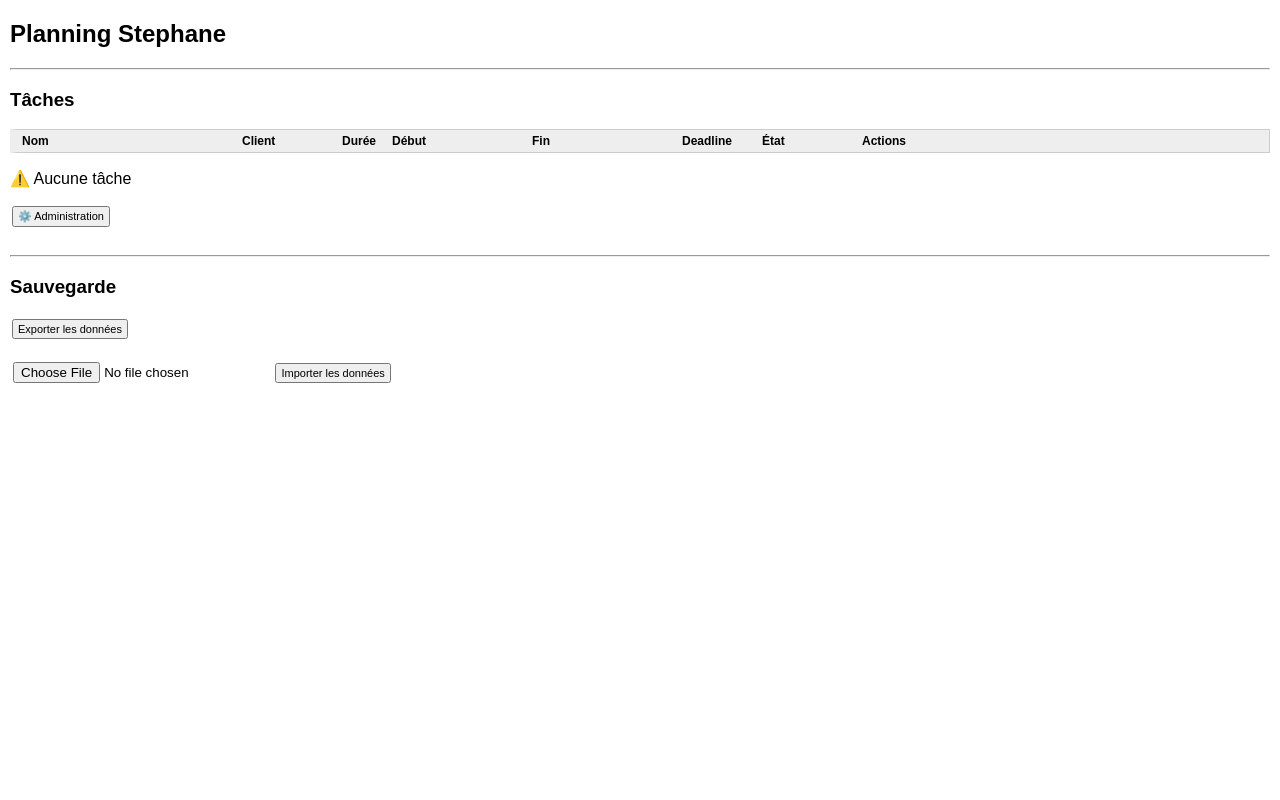
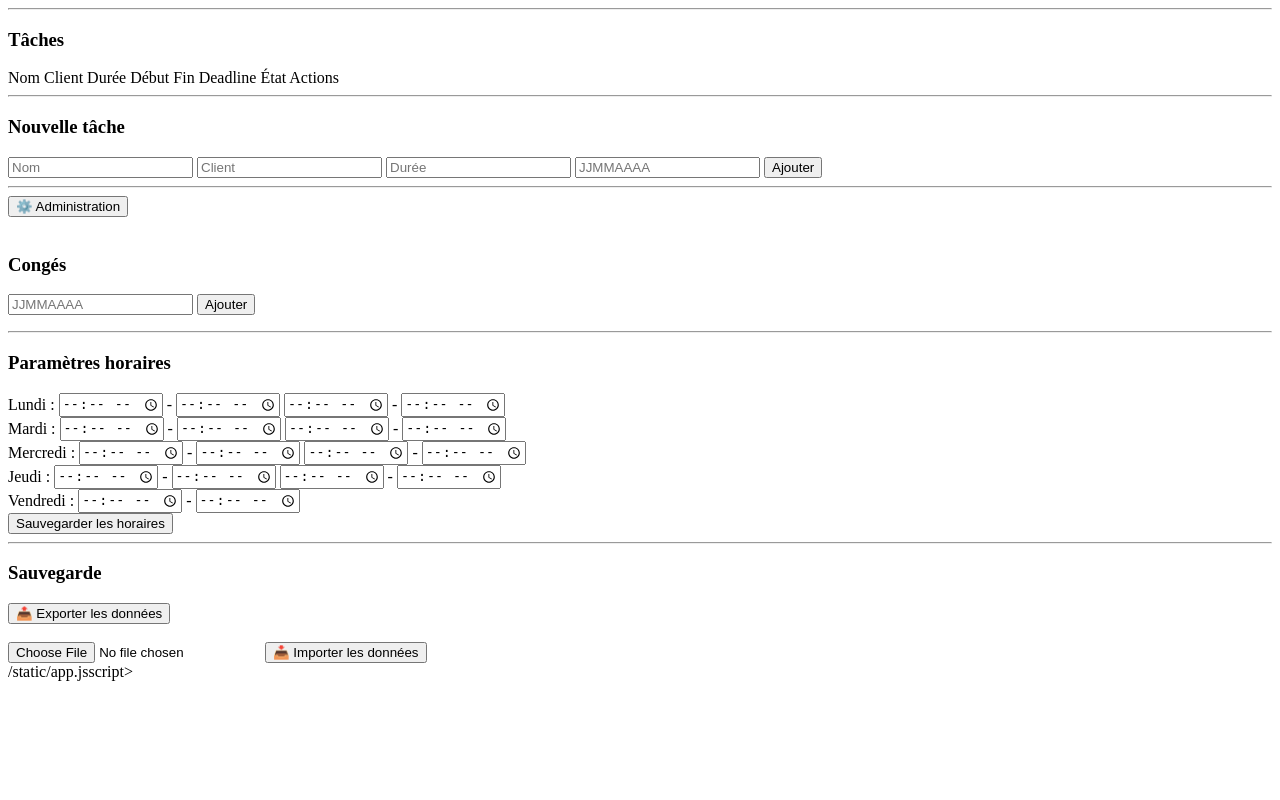
Before and after one commit to Damien76680/Planningweb, a Flask app: page / in a window 1280 px wide. Run offline with Flask 3, Linux system fonts and the light colour scheme; data that the repository does not hold is empty.

Commit message:
Refactor index.html for task management enhancements
Updated HTML structure and improved task management interface.

```diff
--- a/templates/index.html
+++ b/templates/index.html
@@ -1,104 +1,6 @@
-<!DOCTYPE html>
-<html>
-<head>
-  <title>Planning</title>
-  <meta name="viewport" content="width=device-width, initial-scale=1">
-
-  <style>
-    body {
-      font-family: Arial;
-      margin: 10px;
-    }
-
-#adminPanel {
-    display: none;
-}
-      .task {
-  display: flex;
-  align-items: center;
-  padding: 4px;
-  border: 1px solid #ccc;
-  border-left: 8px solid transparent;
-  margin: 3px 0;
-  font-size: 12px;
-}
-
-
-    .header {
-      font-weight: bold;
-      background: #eee;
-    }
-
-    .col-nom { width: 220px; }
-    .col-client { width: 100px; }
-    .col-duree { width: 50px; }
-    .col-debut {
-    width: 140px;
-}
-
-
-  .col-fin {
-    width: 140px;
-    font-weight: bold;
-}
-
-    .col-deadline { width: 80px; margin-left: 10px; }
-    .col-etat { width: 100px; }
-    .col-actions { width: 140px; }
-
-    .task span {
-      white-space: nowrap;
-      overflow: hidden;
-      text-overflow: ellipsis;
-    }
-
-    .task.retard {
-      background-color: #ffe5e5;
-      border-left: 8px solid red;
-    }
-
-    .task.done {
-      background-color: #e6ffe6;
-      border-left: 8px solid green;
-    }
-
-    button {
-      font-size: 11px;
-      padding: 2px 4px;
-      margin: 2px;
-    }
-
-    #settingsForm div {
-      margin: 6px 0;
-    }
-
-    input {
-      margin: 3px;
-    }
-
-    #atelierView {
-      margin-top: 15px;
-    }
-
-    .atelier-user {
-      margin-bottom: 20px;
-      border: 1px solid #ccc;
-      padding: 10px;
-    }
-
-    .atelier-user h3 {
-      margin: 0 0 10px 0;
-      background: #eee;
-      padding: 5px;
-    }
-  </style>
-</head>
-
 <body>
 
 <h2 id="planningTitle"></h2>
-
-
 
 <hr>
 
@@ -118,25 +20,37 @@
 <div id="tasks"></div>
 
 <div id="atelierView"></div>
+
+<hr>
+
+<h3>Nouvelle tâche</h3>
+
+<input id="nom" placeholder="Nom">
+<input id="client" placeholder="Client">
+<input id="duree" placeholder="Durée">
+<input id="deadline" placeholder="JJMMAAAA">
+
+<button onclick="addTask()">
+    Ajouter
+</button>
+
+<hr>
+
 <button onclick="toggleAdmin()">
     ⚙️ Administration
 </button>
 
 <br><br>
+
 <div id="adminPanel">
-
-  <input id="nom" placeholder="Nom">
-  <input id="client" placeholder="Client">
-  <input id="duree" placeholder="Durée">
-  <input id="deadline" placeholder="JJMMAAAA">
-  <button onclick="addTask()">Ajouter</button>
-
-  <hr>
 
     <h3>Congés</h3>
 
     <input id="holiday" placeholder="JJMMAAAA">
-  <button onclick="addHoliday()">Ajouter</button>
+
+    <button onclick="addHoliday()">
+        Ajouter
+    </button>
 
     <ul id="holidayList"></ul>
 
@@ -199,15 +113,16 @@
 
     </div>
 
-  <button onclick="saveSettings()">Sauvegarder</button>
+    <button onclick="saveSettings()">
+        Sauvegarder les horaires
+    </button>
 
-</div>
     <hr>
 
     <h3>Sauvegarde</h3>
 
     <button onclick="exportData()">
-    Exporter les données
+        📤 Exporter les données
     </button>
 
     <br><br>
@@ -216,12 +131,14 @@
         type="file"
         id="importFile"
         accept=".json"
-/>
+    >
 
     <button onclick="importData()">
-    Importer les données
+        📥 Importer les données
     </button>
-<script src="/static/app.js"></script>
+
+</div>
+
+/static/app.jsscript>
 
 </body>
-</html>
```
Lines whose indentation alone changed are shown as unchanged.
